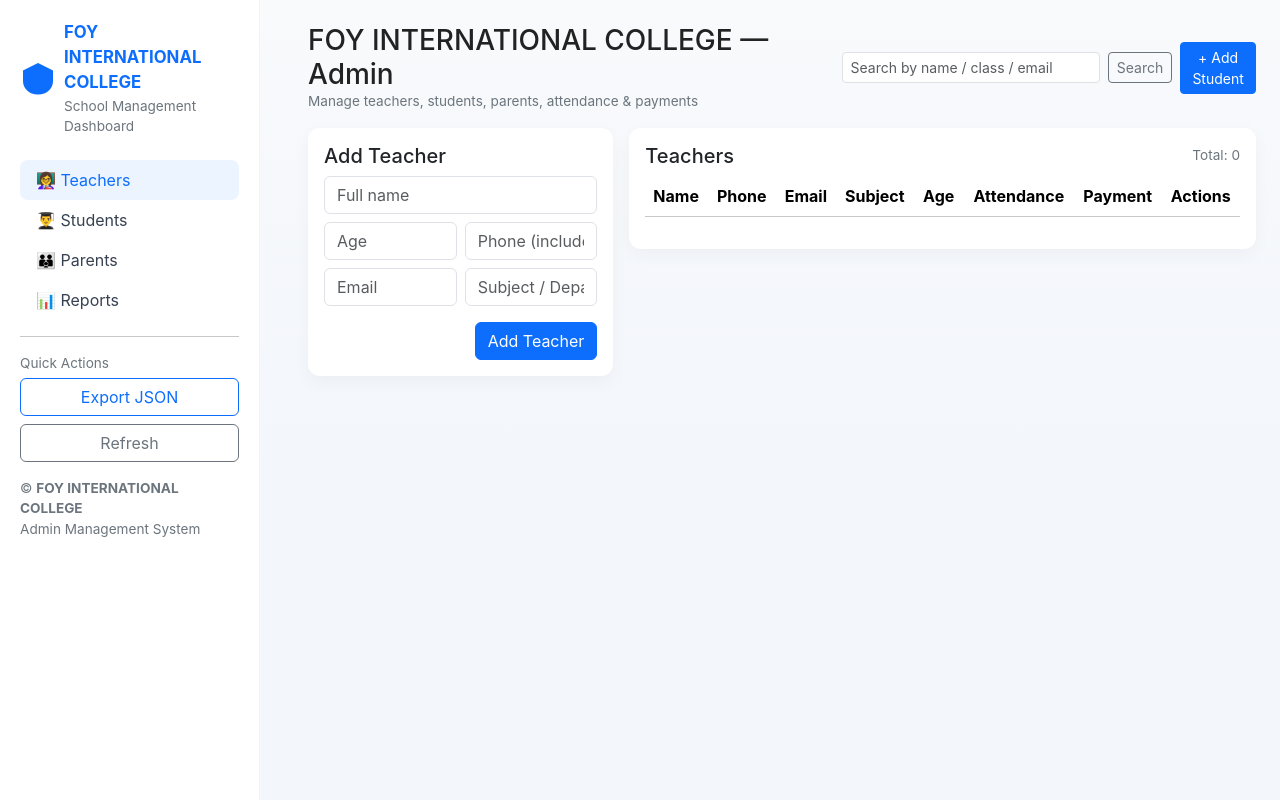
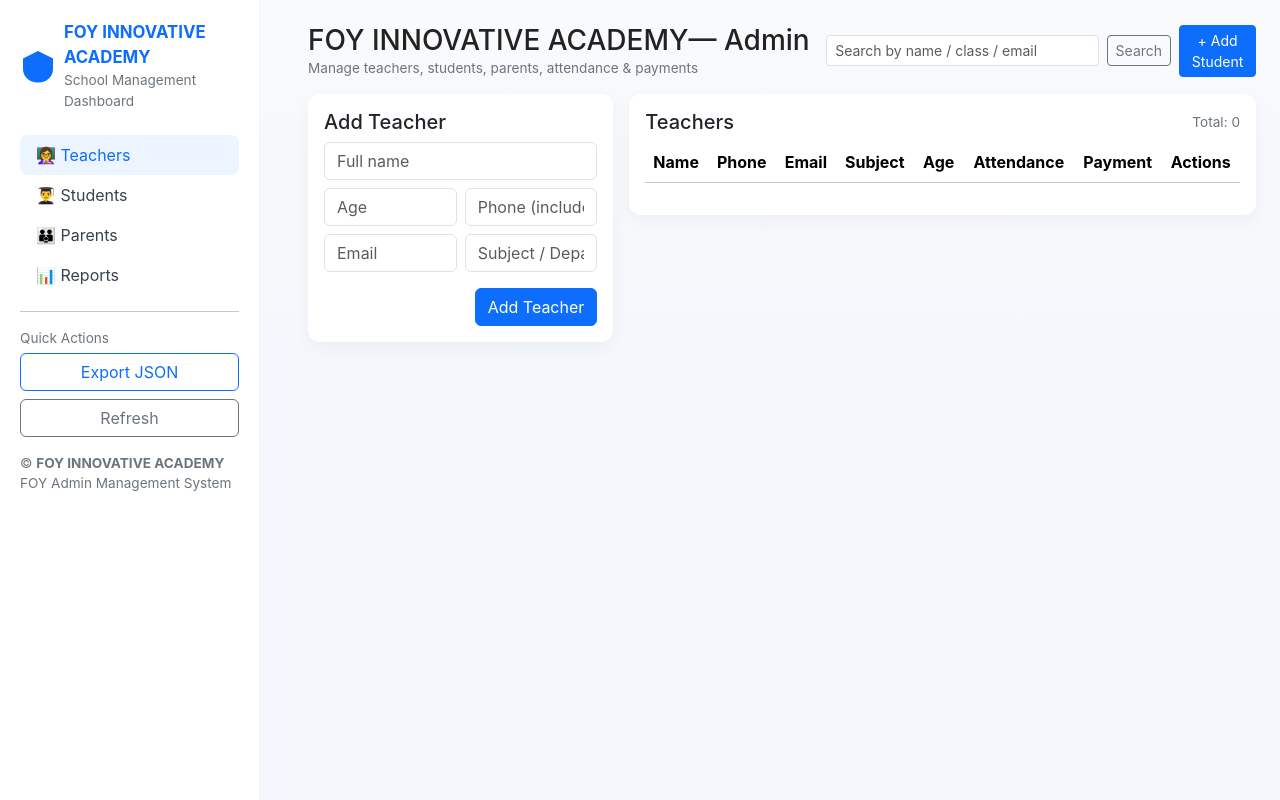
Before and after one commit to meritnomella0001/foy-cloud-school-manager, a plain HTML site: page dashboard.html in a window 1280 px wide. Drawn offline with nearby package versions, Linux system fonts and the light colour scheme; sample sign-in values are in the browser's storage.

Commit message:
Update dashboard.html

```diff
--- a/dashboard.html
+++ b/dashboard.html
@@ -3,7 +3,7 @@
 <head>
   <meta charset="utf-8" />
   <meta name="viewport" content="width=device-width, initial-scale=1" />
-  <title>FOY International College — School Management</title>
+  <title>FOY Innovative Academy — School Management</title>
 
   <!-- Bootstrap 5 -->
   <link href="https://cdn.jsdelivr.net/npm/bootstrap@5.3.3/dist/css/bootstrap.min.css" rel="stylesheet">
@@ -72,7 +72,7 @@
         <svg width="36" height="36" viewBox="0 0 24 24" fill="none"><path d="M12 2L2 7v7c0 5 4 9 10 9s10-4 10-9V7l-10-5z" fill="#0d6efd" opacity=".12"/><path d="M12 2l10 5v7c0 5-4 9-10 9S2 19 2 14V7l10-5z" fill="#0d6efd"/></svg>
       </div>
       <div>
-        <div class="brand">FOY INTERNATIONAL COLLEGE</div>
+        <div class="brand">FOY INNOVATIVE ACADEMY</div>
         <div class="small-muted">School Management Dashboard</div>
       </div>
     </div>
@@ -95,8 +95,8 @@
     </div>
 
     <div class="mt-auto small-muted">
-      <div>© <strong>FOY INTERNATIONAL COLLEGE</strong></div>
-      <div>Admin Management System</div>
+      <div>© <strong>FOY INNOVATIVE ACADEMY</strong></div>
+      <div>FOY Admin Management System</div>
     </div>
   </aside>
 
@@ -104,7 +104,7 @@
   <main class="main">
     <div class="d-flex justify-content-between align-items-center mb-3">
       <div>
-        <h3 class="mb-0">FOY INTERNATIONAL COLLEGE — Admin</h3>
+        <h3 class="mb-0">FOY INNOVATIVE ACADEMY— Admin</h3>
         <div class="small-muted">Manage teachers, students, parents, attendance & payments</div>
       </div>
 
@@ -611,4 +611,5 @@ document.addEventListener('DOMContentLoaded', async () => {
 </script>
 
 </body>
+
 </html>
```
